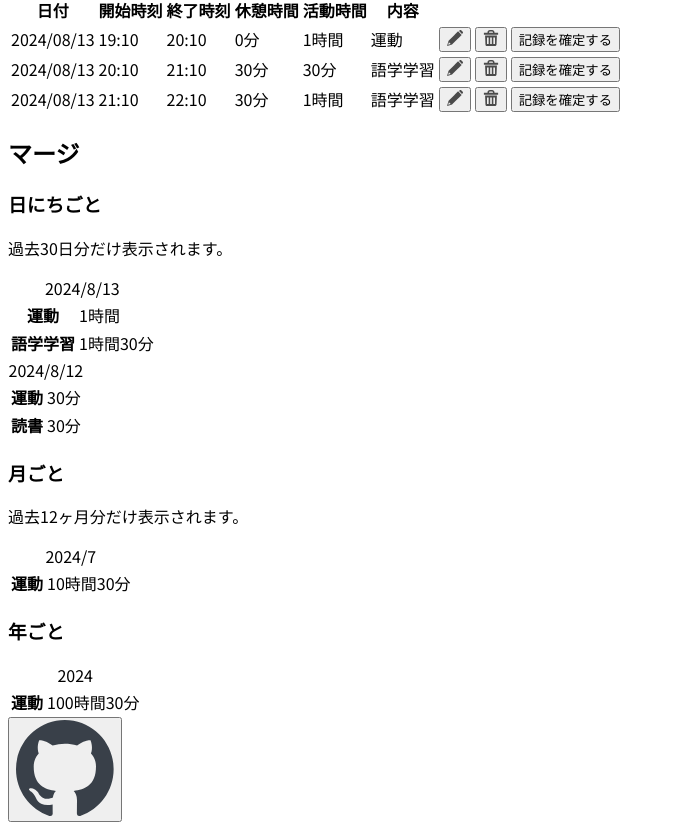
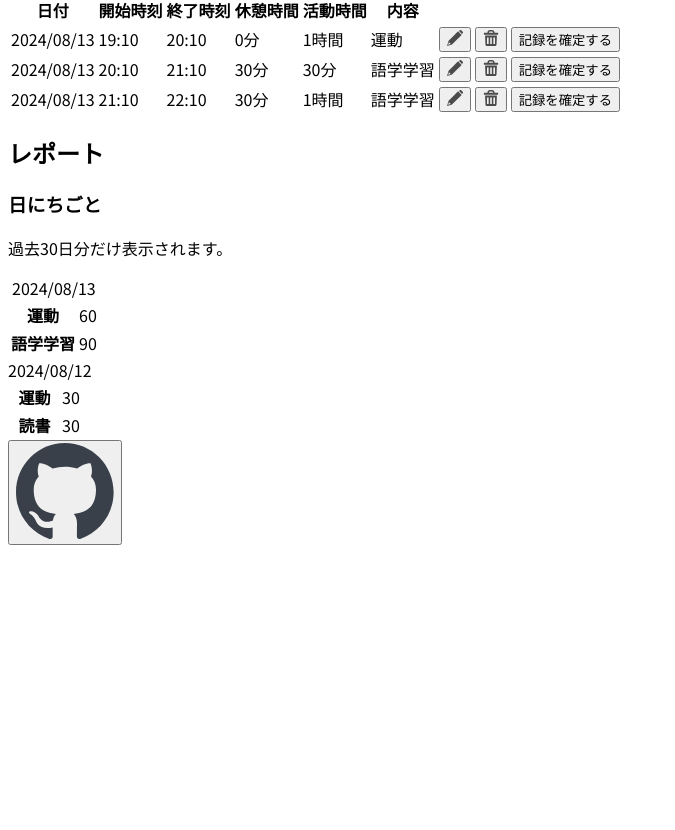
Before and after one commit to aima0410/pocket-time-stamp, a Next.js app: page / in a window 1280 px wide. Shown: the part 512-1342 px from the top of the page, without its empty margins (0-675 px from the left). After the commit the page ends 1065 px from the top, so only its background shows below. Built offline with nearby package versions, Linux system fonts and the light colour scheme.

Commit message:
feat :sparkles: モードで表示するレポートを制御（日・月・年）

```diff
--- a/src/components/layouts/ConfirmedLogs.tsx
+++ b/src/components/layouts/ConfirmedLogs.tsx
@@ -1,62 +1,117 @@
-export default function ConfirmedLogs() {
+'use client';
+import { useState } from 'react';
+
+// ---- Types ----
+import AppStatus from 'src/types/AppStatus';
+import DisplayDateRange from 'src/types/DisplayDateRange';
+
+interface Props {
+  title: string;
+  description: string;
+  logs: Array<Logs>;
+}
+
+type Logs = {
+  date: string;
+  activities: Array<Activities>;
+};
+
+type Activities = {
+  name: string;
+  totalTime: number;
+};
+
+export function DateRangeLogs({ title, description, logs }: Props) {
   return (
     <section>
-      <h2>マージ</h2>
-      <section>
-        <h3>日にちごと</h3>
-        <p>過去30日分だけ表示されます。</p>
-        <table>
-          <caption>2024/8/13</caption>
+      <h3>{title}</h3>
+      <p>{description}</p>
+      {logs.map((log) => (
+        <table key={log.date}>
+          <caption>{log.date}</caption>
           <tbody>
-            <tr>
-              <th>運動</th>
-              <td>1時間</td>
-            </tr>
-            <tr>
-              <th>語学学習</th>
-              <td>1時間30分</td>
-            </tr>
+            {log.activities.map((activity) => (
+              <tr key={activity.name}>
+                <th>{activity.name}</th>
+                <td>{activity.totalTime}</td>
+              </tr>
+            ))}
           </tbody>
         </table>
-        <table>
-          <caption>2024/8/12</caption>
-          <tbody>
-            <tr>
-              <th>運動</th>
-              <td>30分</td>
-            </tr>
-            <tr>
-              <th>読書</th>
-              <td>30分</td>
-            </tr>
-          </tbody>
-        </table>
-      </section>
-      <section>
-        <h3>月ごと</h3>
-        <p>過去12ヶ月分だけ表示されます。</p>
-        <table>
-          <caption>2024/7</caption>
-          <tbody>
-            <tr>
-              <th>運動</th>
-              <td>10時間30分</td>
-            </tr>
-          </tbody>
-        </table>
-      </section>
-      <section>
-        <h3>年ごと</h3>
-        <table>
-          <caption>2024</caption>
-          <tbody>
-            <tr>
-              <th>運動</th>
-              <td>100時間30分</td>
-            </tr>
-          </tbody>
-        </table>
-      </section>
+      ))}
     </section>
   );
 }
+
+interface CProps {
+  status: AppStatus;
+}
+
+export default function ConfirmedLogs({ status }: CProps) {
+  const [displayDateRange, setDisplayDateRange] = useState<DisplayDateRange>('DayDisplay');
+
+  let title = '';
+  let description = '';
+  let rangeNum = 0;
+
+  if (displayDateRange === 'DayDisplay') {
+    title = '日にちごと';
+    description = '過去30日分だけ表示されます。';
+    rangeNum = 0;
+  } else if (displayDateRange === 'MonthDisplay') {
+    title = '月ごと';
+    description = '過去12ヶ月分だけ表示されます。';
+    rangeNum = 1;
+  } else if (displayDateRange === 'YearDisplay') {
+    title = '年ごと';
+    description = '';
+    rangeNum = 2;
+  }
+
+  const dayLogs = [
+    {
+      date: '2024/08/13',
+      activities: [
+        { name: '運動', totalTime: 60 },
+        { name: '語学学習', totalTime: 90 },
+      ],
+    },
+    {
+      date: '2024/08/12',
+      activities: [
+        { name: '運動', totalTime: 30 },
+        { name: '読書', totalTime: 30 },
+      ],
+    },
+  ];
+
+  const monthLogs = [
+    {
+      date: '2024/07',
+      activities: [
+        { name: '運動', totalTime: 600 },
+        { name: '読書', totalTime: 250 },
+      ],
+    },
+  ];
+
+  const yearLogs = [
+    {
+      date: '2024',
+      activities: [
+        { name: '運動', totalTime: 1000 },
+        { name: '語学学習', totalTime: 1570 },
+        { name: '読書', totalTime: 250 },
+      ],
+    },
+  ];
+
+  const logs = [dayLogs, monthLogs, yearLogs];
+
+  return (
+    <section>
+      <h2>レポート</h2>
+      <DateRangeLogs title={title} description={description} logs={logs[rangeNum]} />
+    </section>
+  );
+}
```
